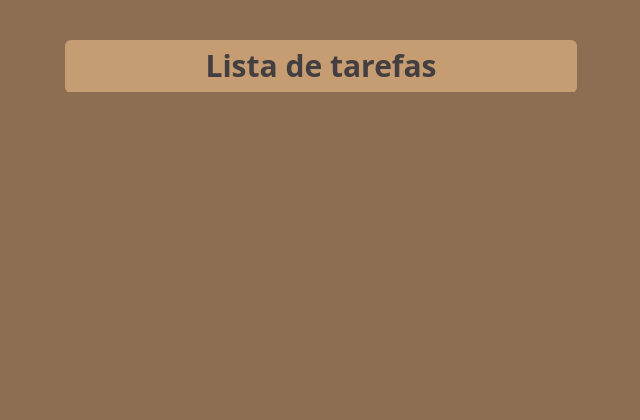
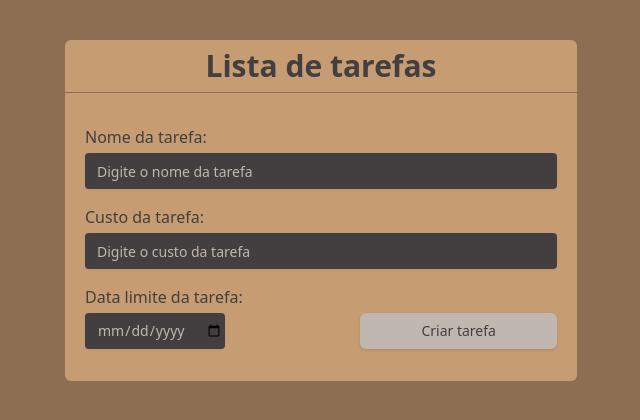
Before and after one commit to vitorgabrielgg/lista-de-tarefas-fatto, a Next.js app: page / in a window 1280 px wide. Shown: the top 420 px of the page, without its empty margins (319-959 px from the left). Built offline with nearby package versions, Linux system fonts and the light colour scheme.

Commit message:
feat: adicionando componente do formulário para cadastrar as tarefas

```diff
--- /dev/null
+++ b/src/components/lista-de-tarefas/Formulario/index.tsx
@@ -0,0 +1,34 @@
+import React from "react";
+import { InputField } from "../InputField";
+import { Button } from "@/components/ui/button";
+
+export const Formulario = () => {
+  return (
+    <form className="flex flex-col gap-4">
+      <InputField
+        label="Nome da tarefa:"
+        name="nomeTarefa"
+        placeholder="Digite o nome da tarefa"
+        type="text"
+      />
+      <InputField
+        label="Custo da tarefa:"
+        name="custoTarefa"
+        placeholder="Digite o custo da tarefa"
+        type="number"
+      />
+
+      <div className="flex flex-col gap-4 min-[500px]:flex-row min-[500px]:justify-between min-[500px]:items-end">
+        <InputField
+          label="Data limite da tarefa:"
+          name="dataLimiteTarefa"
+          type="date"
+        />
+
+        <Button className="bg-silver text-jet font-regular min-[500px]:w-5/12 hover:bg-jet hover:text-silver transition-colors">
+          Criar tarefa
+        </Button>
+      </div>
+    </form>
+  );
+};
--- /dev/null
+++ b/src/components/lista-de-tarefas/InputField/index.tsx
@@ -0,0 +1,33 @@
+import { Input } from "@/components/ui/input";
+import React from "react";
+
+interface InputFieldProps {
+  name: string;
+  placeholder?: string;
+  label: string;
+  type: string;
+}
+
+export const InputField = ({
+  label,
+  name,
+  placeholder,
+  type,
+}: InputFieldProps) => {
+  return (
+    <div className="flex flex-col gap-1">
+      <label htmlFor={name} className="font-medium text-jet">
+        {label}
+      </label>
+      <Input
+        type={type}
+        name={name}
+        id={name}
+        placeholder={placeholder}
+        className={`bg-jet border-none rounded placeholder:text-silver text-silver ${
+          type === "date" && "w-[140px]"
+        }`}
+      />
+    </div>
+  );
+};
--- a/src/components/lista-de-tarefas/ListaDeTarefas/index.tsx
+++ b/src/components/lista-de-tarefas/ListaDeTarefas/index.tsx
@@ -1,4 +1,5 @@
 import React from "react";
+import { Formulario } from "../Formulario";
 
 export const ListaDeTarefas = () => {
   return (
@@ -8,6 +9,9 @@
           Lista de tarefas
         </h1>
       </div>
+      <div className="px-5 py-8">
+        <Formulario />
+      </div>
     </main>
   );
 };
```
